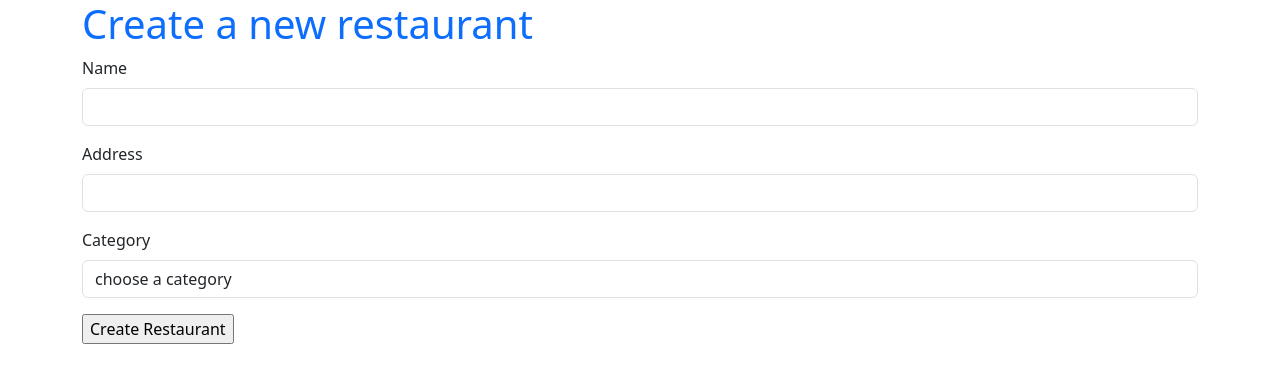
After one commit to guillaumeduboisgordeeff-code/rails-yelp-mvp, a Rails app: page /restaurants/new in a window 1280 px wide. The commit adds this page. Shown: the top 383 px of the page. Run offline with Rails 7, Linux system fonts and the light colour scheme; some libraries are stand-ins or nearby versions.

Commit message:
code5 users stories for app

```diff
--- /dev/null
+++ b/app/controllers/restaurants_controller.rb
@@ -0,0 +1,28 @@
+class RestaurantsController < ApplicationController
+  def index
+    @restaurants = Restaurant.all
+  end
+
+  def new
+    @restaurant = Restaurant.new
+  end
+
+  def create
+    @restaurant = Restaurant.new(restaurant_params)
+    if @restaurant.save
+      redirect_to restaurant_path(@restaurant)
+    else
+      render :new, status: :unprocessable_entity
+    end
+  end
+
+  def show
+    @restaurant = Restaurant.find(params[:id])
+  end
+
+  private
+
+  def restaurant_params
+    params.require(:restaurant).permit(:name, :address, :category)
+  end
+end
--- /dev/null
+++ b/app/helpers/restaurants_helper.rb
@@ -0,0 +1,2 @@
+module RestaurantsHelper
+end
--- /dev/null
+++ b/app/helpers/reviews_helper.rb
@@ -0,0 +1,2 @@
+module ReviewsHelper
+end
--- a/app/views/layouts/application.html.erb
+++ b/app/views/layouts/application.html.erb
@@ -25,6 +25,8 @@
   </head>
 
   <body>
+  <div class="container">
     <%= yield %>
+  </div>
   </body>
 </html>
--- /dev/null
+++ b/app/views/restaurants/new.html.erb
@@ -0,0 +1,10 @@
+<h1 class="text-primary">Create a new restaurant</h1>
+
+<%= simple_form_for(@restaurant) do |f| %>
+  <%= f.input :name %>
+  <%= f.input :address %>
+  <%= f.input :category,
+      collection: ["chinese", "italian", "japanese", "french", "belgian"],
+      prompt: "choose a category" %>
+  <%= f.submit %>
+<% end %>
--- a/config/routes.rb
+++ b/config/routes.rb
@@ -1,4 +1,5 @@
 Rails.application.routes.draw do
+  get "reviews/new"
   # Define your application routes per the DSL in https://guides.rubyonrails.org/routing.html
 
   # Reveal health status on /up that returns 200 if the app boots with no exceptions, otherwise 500.
```
Also changed, not shown: app/controllers/reviews_controller.rb (added, +32 -0 lines), app/views/restaurants/index.html.erb (added, +10 -0 lines), app/views/restaurants/show.html.erb (added, +15 -0 lines), app/views/reviews/new.html.erb (added, +7 -0 lines).
